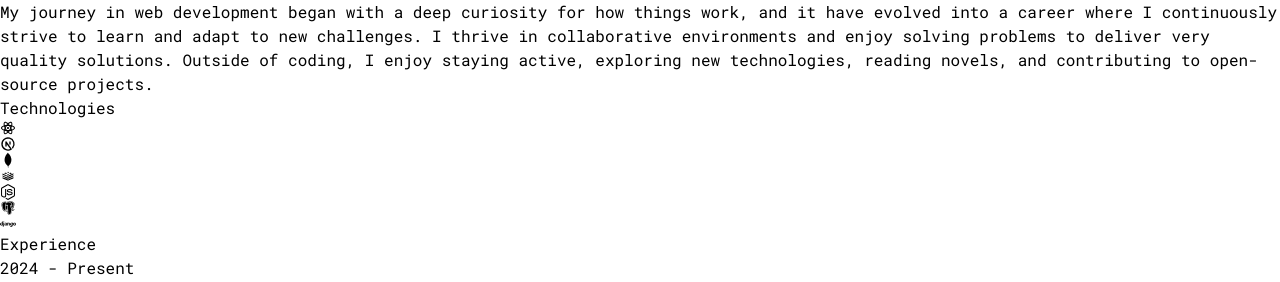
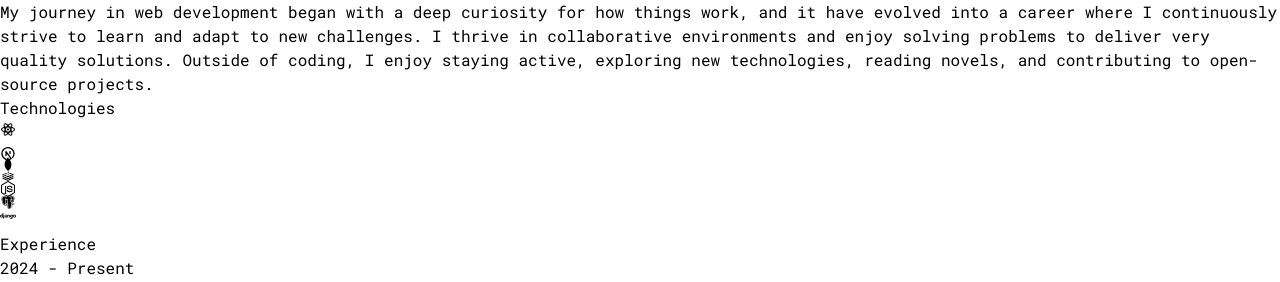
Before and after one commit to AmenyoSedem/my-second-portfolio, a React (Vite) app: page / in a window 1280 px wide. Shown: the part 1530-1812 px from the top of the page. Built offline with nearby package versions, Linux system fonts and the light colour scheme.

Commit message:
Created an animation using framer motion

```diff
--- a/src/components/About.jsx
+++ b/src/components/About.jsx
@@ -1,5 +1,6 @@
 import aboutImg from '../assets/about.jpg';
 import { aboutContent } from '../constants';
+import { motion } from 'framer-motion';
 
 function About() {
   return (
@@ -8,16 +9,25 @@
             <span className="text-neutral-500"> Me</span>
         </h1>
         <div className="flex flex-wrap">
-            <div className="w-full lg:w-1/2 lg:p-8">
+            <motion.div
+                initial={{ x: -100, opacity: 0 }}
+                whileInView={{ x:0, opacity: 1 }}
+                transition={{ duration:0.5, delay: 0 }}
+                className="w-full lg:w-1/2 lg:p-8"
+            >
                 <div className="flex items-center justify-center">
                     <img className='rounded-2xl' src={aboutImg} alt="About Image" />
                 </div>
-            </div>
-            <div className="w-full lg:w-1/2">
+            </motion.div>
+            <motion.div
+                initial={{ x: 100, opacity: 0 }}
+                whileInView={{ x:0, opacity: 1 }}
+                transition={{ duration:0.5, delay: 0 }}
+                className="w-full lg:w-1/2">
                 <div className="flex justify-center lg:justify-start">
                     <p className='my-2 max-w-xl py-6'>{aboutContent}</p>
                 </div>
-            </div>
+            </motion.div>
         </div>
     </div>
   )
--- a/src/components/Hero.jsx
+++ b/src/components/Hero.jsx
@@ -1,5 +1,15 @@
 import { heroContent } from "../constants";
 import profilePic from "../assets/kevinRushProfile.png";
+import { motion } from "framer-motion";
+
+const container = (delay) => ({
+  hidden: { x: -100, opacity: 0 },
+  visible: {
+    x: 0,
+    opacity: 1,
+    transition: { duration: 0.5, delay: delay }
+  }
+})
 
 function Hero() {
   return (
@@ -7,20 +17,37 @@
       <div className="flex flex-wrap">
         <div className="w-full lg:w-1/2">
             <div className="flex flex-col items-center lg:items-start">
-                <h1 className="pb-16 text-6xl font-thin tracking-tight lg:mt-16 lg:text-8xl font-sans">
+                <motion.h1
+                  variants={container(0)}
+                  initial="hidden"
+                  animate="visible"
+                  className="pb-16 text-6xl font-thin tracking-tight lg:mt-16 lg:text-8xl font-sans"
+                >
                     Amenyo Sedem
-                </h1>
-                <span className="bg-gradient-to-r from-pink-300 via-slate-500 to-purple-500 bg-clip-text text-3xl tracking-tight text-transparent">
+                </motion.h1>
+                <motion.span
+                  variants={container(0.5)}
+                  initial="hidden"
+                  animate="visible"
+                  className="bg-gradient-to-r from-pink-300 via-slate-500 to-purple-500 bg-clip-text text-3xl tracking-tight text-transparent">
                     Full Stack Developer
-                </span>
-                <p className="my-2 max-w-xl py-6 font-light tracking-tight">
+                </motion.span>
+                <motion.p
+                  variants={container(1)}
+                  initial="hidden"
+                  animate="visible"
+                  className="my-2 max-w-xl py-6 font-light tracking-tight">
                     {heroContent}
-                </p>
+                </motion.p>
             </div>
         </div>
         <div className="w-full lg:w-1/2 lg:p-8">
           <div className="flex justify-center">
-            <img src={profilePic} alt="My Profile Picture" />
+            <motion.img
+              initial={{ x: 100, opacity: 0 }}
+              animate={{ x: 0, opacity: 1 }}
+              transition={{duration: 1, delay: 1.3}}
+              src={profilePic} alt="My Profile Picture" />
           </div>
         </div>
       </div>
--- a/src/components/Technologies.jsx
+++ b/src/components/Technologies.jsx
@@ -5,33 +5,88 @@
 import { FaNodeJs } from "react-icons/fa";
 import { BiLogoPostgresql } from "react-icons/bi";
 import { DiDjango } from "react-icons/di";
+import { animate, motion } from "framer-motion";
+
+const iconVariants = (duration) => ({
+    initial: {y: -10},
+    animate: {
+        y: [10, -10],
+        transition: {
+            duration: duration,
+            ease: "linear",
+            repeat: Infinity,
+            repeatType: "reverse"
+        }
+    }
+})
 
 const Technologies = () => {
   return (
     <div className="border-b border-neutral-800 pb-24">
         <h1 className="my-20 text-center text-4xl ">Technologies</h1>
         <div className="flex flex-wrap items-center justify-center gap-4">
-            <div className="rounded-2xl border-4 border-neutral-800 p-4">
+            <motion.div
+                variants={iconVariants(2.5)}
+                initial="initial"
+                animate="animate"
+                className="rounded-2xl border-4 border-neutral-800 p-4"
+            >
                 <RiReactjsLine className="text-4xl text-cyan-400"/>
-            </div>
-            <div className="rounded-2xl border-4 border-neutral-800 p-4">
+            </motion.div>
+
+            <motion.div
+                variants={iconVariants(3)}
+                initial="initial"
+                animate="animate"
+                className="rounded-2xl border-4 border-neutral-800 p-4"
+            >
                 <TbBrandNextjs className="text-4xl"/>
-            </div>
-            <div className="rounded-2xl border-4 border-neutral-800 p-4">
+            </motion.div>
+
+            <motion.div
+                variants={iconVariants(3.5)}
+                initial="initial"
+                animate="animate"
+                className="rounded-2xl border-4 border-neutral-800 p-4"
+            >
                 <DiMongodb className="text-4xl text-green-500"/>
-            </div>
-            <div className="rounded-2xl border-4 border-neutral-800 p-4">
+            </motion.div>
+
+            <motion.div
+                variants={iconVariants(4)}
+                initial="initial"
+                animate="animate"
+                className="rounded-2xl border-4 border-neutral-800 p-4"
+            >
                 <DiRedis className="text-4xl text-red-700"/>
-            </div>
-            <div className="rounded-2xl border-4 border-neutral-800 p-4">
+            </motion.div>
+
+            <motion.div
+                variants={iconVariants(4.5)}
+                initial="initial"
+                animate="animate"
+                className="rounded-2xl border-4 border-neutral-800 p-4"
+            >
                 <FaNodeJs className="text-4xl text-green-500"/>
-            </div>
-            <div className="rounded-2xl border-4 border-neutral-800 p-4">
+            </motion.div>
+
+            <motion.div
+                variants={iconVariants(5)}
+                initial="initial"
+                animate="animate"
+                className="rounded-2xl border-4 border-neutral-800 p-4"
+            >
                 <BiLogoPostgresql className="text-4xl text-sky-600"/>
-            </div>
-            <div className="rounded-2xl border-4 border-neutral-800 p-4">
+            </motion.div>
+
+            <motion.div
+                variants={iconVariants(5.5)}
+                initial="initial"
+                animate="animate"
+                className="rounded-2xl border-4 border-neutral-800 p-4"
+            >
                 <DiDjango className="text-4xl text-green-900"/>
-            </div>
+            </motion.div>
         </div>
     </div>
   )
```
